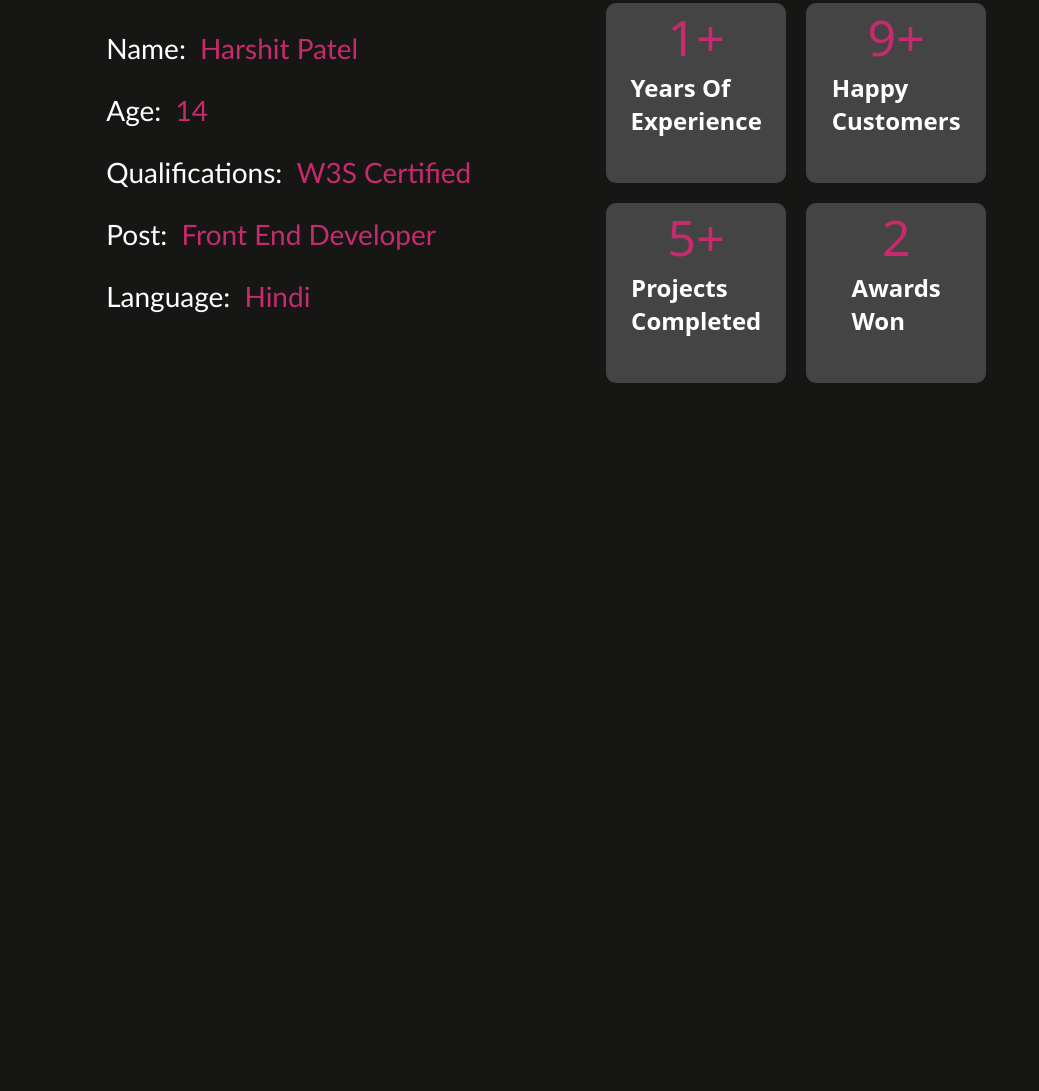
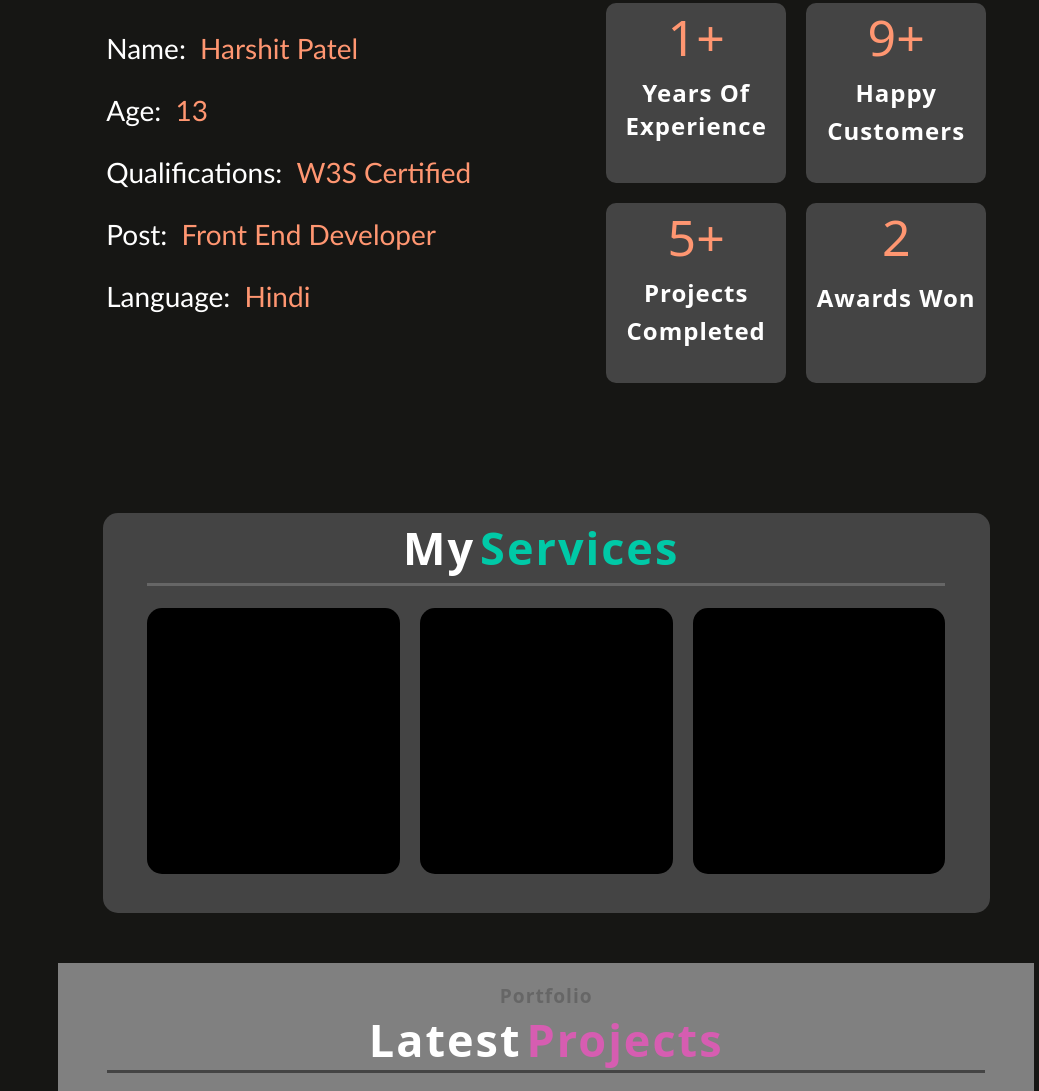
Before and after one commit to HarshitPatel-09/MyPortfolio, a plain HTML site: page index.html in a window 1280 px wide. Shown: the part 1081-2172 px from the top of the page, without its empty margins (241-1280 px from the left). Before the commit the page ends 1594 px from the top, so only its background shows below. Drawn offline with Linux system fonts and the light colour scheme.

Commit message:
completed till my Services

```diff
--- a/index.html
+++ b/index.html
@@ -16,8 +16,8 @@
       </div>
       <a href="#homeSec">Home</a>
       <a href="#aboutSec">About Me</a>
-      <a href="#">Education</a>
-      <a href="#">Portfolio</a>
+      <a href="#serviceSec">Services</a>
+      <a href="#portfolioSec">Portfolio</a>
       <a href="#">Contact Me</a>
     </div>
     <div id="containerMain">
@@ -51,7 +51,7 @@
             <p class="aboutPoints">
               Name: <span class="apSpan">Harshit Patel</span>
             </p>
-            <p class="aboutPoints">Age: <span class="apSpan">14</span></p>
+            <p class="aboutPoints">Age: <span class="apSpan">13</span></p>
             <p class="aboutPoints">
               Qualifications: <span class="apSpan">W3S Certified</span>
             </p>
@@ -66,27 +66,57 @@
             <div class="abBoxes">
               <div class="aboutBoxes">
                 <span>1+</span>
-                <p class="boxPara">Years Of Experience</p>
+                <p class="boxPara">Years Of</p>
+                <p class="boxPara2">Experience</p>
               </div>
               <div class="aboutBoxes">
                 <span>5+</span>
-                <p class="boxPara">Projects Completed</p>
+                <p class="boxPara">Projects</p>
+                <p class="boxPara">Completed</p>
               </div>
             </div>
             <div class="abBoxes">
               <div class="aboutBoxes">
                 <span>9+</span>
-                <p class="boxPara">Happy Customers</p>
+                <p class="boxPara">Happy</p>
+                <p class="boxPara">Customers</p>
               </div>
               <div class="aboutBoxes">
                 <span>2</span>
-                <p class="boxPara">Awards Won</p>
+                <p class="boxPara paraAwards">Awards Won</p>
               </div>
             </div>
           </div>
         </div>
       </div>
       <!---------- About section ends here ---------->
+      <!-- Services section starts here -->
+      <div id="serviceSec">
+        <h2>My <span id="serviceH2Span">Services</span></h2>
+        <div id="services">
+          <div class="serviceBox"></div>
+          <div class="serviceBox"></div>
+          <div class="serviceBox"></div>
+        </div>
+      </div>
+      <!-- Services section ends here -->
+      <!-- Portfolio section starts here -->
+      <div id="portfolioSec">
+        <h3>Portfolio</h3>
+        <h2>Latest <span id="portHeadSpan">Projects</span></h2>
+        <div id="portBoxSenior">
+          <div class="portBox"></div>
+          <div class="portBox"></div>
+          <div class="portBox"></div>
+          <div class="portBox"></div>
+          <div class="portBox"></div>
+          <div class="portBox"></div>
+          <div class="portBox"></div>
+          <div class="portBox"></div>
+          <div class="portBox"></div>
+        </div>
+      </div>
+      <!-- Portfolio section ends here -->
     </div>
   </body>
 </html>
--- a/styles.css
+++ b/styles.css
@@ -33,11 +33,6 @@ body {
   margin-top: 40px;
   margin-bottom: 10px;
   border: 8px solid #ffc75f;
-  -webkit-transition: -webkit-transform 1s;
-}
-
-#navbar > img:hover {
-  -webkit-transform: rotate(720deg) translateZ(0);
 }
 
 #hContainer {
@@ -131,11 +126,6 @@ body {
   border-bottom: 2px solid #ae7cff;
 }
 
-#homeHI::selection {
-  background-color: #ae7cff;
-  color: black;
-}
-
 #homeName {
   width: fit-content;
   font-family: "Gill Sans", "Gill Sans MT", Calibri, "Trebuchet MS", sans-serif;
@@ -147,18 +137,8 @@ body {
   margin-bottom: 10px;
 }
 
-#homeName::selection {
-  background-color: #ae7cff;
-  color: black;
-}
-
 #homeNameSpan {
   color: #ae7cff;
-}
-
-#homeNameSpan::selection {
-  background-color: #ae7cff;
-  color: black;
 }
 
 #homeSec > p {
@@ -170,11 +150,6 @@ body {
   margin-top: 0;
   color: white;
   margin-bottom: 0;
-}
-
-#homeSec > p::selection {
-  background-color: #ae7cff;
-  color: black;
 }
 
 #homeMeAbtBtn {
@@ -193,11 +168,6 @@ body {
 }
 
 #homeMeAbtBtn > img::selection {
-  background-color: #ae7cff;
-  color: black;
-}
-
-#homeMeAbtBtn > a::selection {
   background-color: #ae7cff;
   color: black;
 }
@@ -243,8 +213,8 @@ body {
 }
 
 #aboutSec ::selection {
-  background-color: #c72a6e;
-  color: white;
+  background-color: #ff9671;
+  color: rgb(0, 0, 0);
 }
 
 #aboutSec > h2 {
@@ -263,7 +233,7 @@ body {
 }
 
 #aboutHeadingSpan {
-  color: #c72a6e;
+  color: #ff9671;
   margin-right: 10px;
 }
 
@@ -302,7 +272,7 @@ body {
 }
 
 .apSpan {
-  color: #c72a6e;
+  color: #ff9671;
   margin-left: 7px;
 }
 
@@ -320,8 +290,22 @@ body {
 }
 
 .boxPara {
+  margin-top: 5px;
+  font-weight: 700;
+  font-size: x-large;
+  width: max-content;
+  margin-left: auto;
+  margin-right: auto;
+  font-family: system-ui, -apple-system, BlinkMacSystemFont, "Segoe UI", Roboto,
+    Oxygen, Ubuntu, Cantarell, "Open Sans", "Helvetica Neue", sans-serif;
+  color: white;
+  margin-bottom: 0;
+  letter-spacing: 1px;
+}
+
+.boxPara2 {
   margin-top: 0;
-  font-weight: 750;
+  font-weight: 700;
   font-size: x-large;
   width: min-content;
   margin-left: auto;
@@ -329,6 +313,12 @@ body {
   font-family: system-ui, -apple-system, BlinkMacSystemFont, "Segoe UI", Roboto,
     Oxygen, Ubuntu, Cantarell, "Open Sans", "Helvetica Neue", sans-serif;
   color: white;
+  letter-spacing: 1px;
+}
+
+.paraAwards {
+  width: max-content;
+  margin-top: 10px;
 }
 
 .aboutBoxes > span {
@@ -336,11 +326,139 @@ body {
   font-weight: 500;
   font-family: system-ui, -apple-system, BlinkMacSystemFont, "Segoe UI", Roboto,
     Oxygen, Ubuntu, Cantarell, "Open Sans", "Helvetica Neue", sans-serif;
-  color: #c72a6e;
+  color: #ff9671;
   display: flex;
   align-items: center;
   justify-content: center;
   margin-bottom: 0;
+  -webkit-transition: -webkit-transform 0.5s;
+}
+
+.aboutBoxes:hover > span {
+  transform: scale(120%);
+  transition: 0.5s;
 }
 
 /* About Page styling ends here */
+/*! ------------------------------------------------------------------------------------------------------------------------------------- */
+/*Services page styling starts here*/
+#serviceSec {
+  width: 90%;
+  height: 400px;
+  background-color: #444444;
+  margin-bottom: 50px;
+  border-radius: 15px;
+  display: flex;
+  flex-direction: column;
+  align-items: center;
+  justify-content: center;
+  gap: 10px;
+  margin-left: auto;
+  margin-right: auto;
+  scroll-margin-top: 30px;
+}
+
+#serviceSec ::selection {
+  background-color: #00c9a7;
+  color: rgb(0, 0, 0);
+}
+
+#serviceSec > h2 {
+  width: 90%;
+  height: 70px;
+  color: white;
+  font-size: 45px;
+  font-family: system-ui, -apple-system, BlinkMacSystemFont, "Segoe UI", Roboto,
+    Oxygen, Ubuntu, Cantarell, "Open Sans", "Helvetica Neue", sans-serif;
+  margin-top: 20px;
+  margin-bottom: auto;
+  letter-spacing: 2px;
+  font-weight: 700;
+  border-bottom: 3px solid #666666;
+  display: flex;
+  align-items: center;
+  justify-content: center;
+  margin-top: 0;
+}
+
+#serviceH2Span {
+  color: #00c9a7;
+  margin-right: 10px;
+  margin-left: 5px;
+}
+
+#services {
+  width: 90%;
+  height: 280px;
+  display: flex;
+  gap: 20px;
+  margin-bottom: 25px;
+}
+
+.serviceBox {
+  width: 32%;
+  height: 95%;
+  background-color: black;
+  border-radius: 15px;
+  -webkit-transition: -webkit-transform 0.5s;
+}
+
+.serviceBox:hover {
+  transform: scale(103%);
+  transition: 0.5s;
+}
+/*Services page styling ends here*/
+
+/* Portfolio section styling starts here */
+#portfolioSec {
+  height: 99.6vh;
+  width: 99%;
+  display: flex;
+  flex-direction: column;
+  align-items: center;
+  justify-content: center;
+  margin-left: auto;
+  margin-right: auto;
+  background-color: gray;
+  margin-bottom: 5px;
+}
+
+#portfolioSec ::selection {
+  background-color: #d65db1;
+  color: rgb(0, 0, 0);
+}
+
+#portfolioSec > h3 {
+  width: fit-content;
+  height: fit-content;
+  font-weight: 700;
+  font-size: larger;
+  letter-spacing: 1px;
+  margin-bottom: 0;
+  font-family: system-ui, -apple-system, BlinkMacSystemFont, "Segoe UI", Roboto,
+    Oxygen, Ubuntu, Cantarell, "Open Sans", "Helvetica Neue", sans-serif;
+  color: #666666;
+}
+
+#portfolioSec > h2 {
+  width: 90%;
+  color: white;
+  font-size: 45px;
+  font-family: system-ui, -apple-system, BlinkMacSystemFont, "Segoe UI", Roboto,
+    Oxygen, Ubuntu, Cantarell, "Open Sans", "Helvetica Neue", sans-serif;
+  margin-bottom: auto;
+  letter-spacing: 2px;
+  font-weight: 700;
+  border-bottom: 3px solid #444444;
+  display: flex;
+  align-items: center;
+  justify-content: center;
+  margin-top: 0;
+}
+
+#portHeadSpan {
+  color: #d65db1;
+  margin-left: 5px;
+}
+
+/* Portfolio section styling ends here */
```
Also changed, not shown: icons/education.png (added), images/boy.jpg, images/education.png (added).
